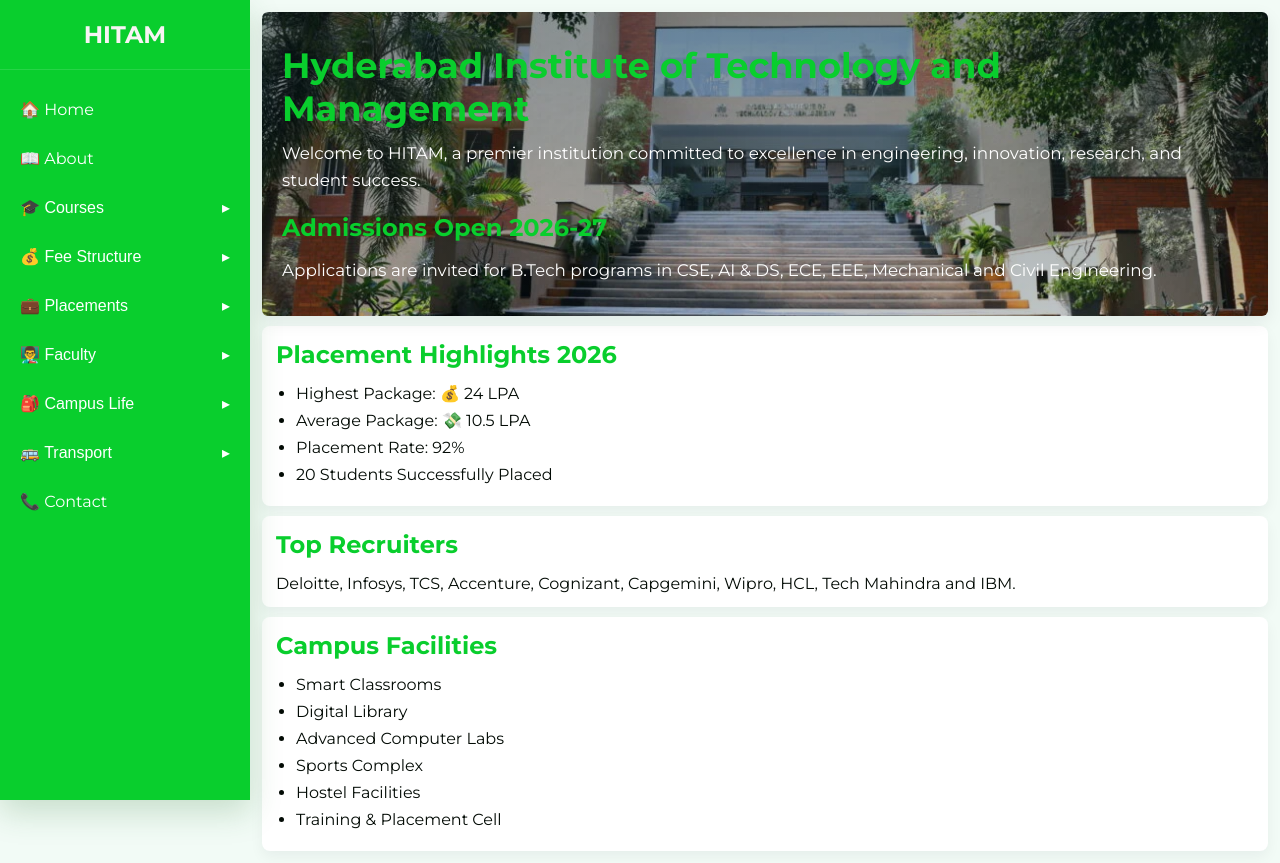
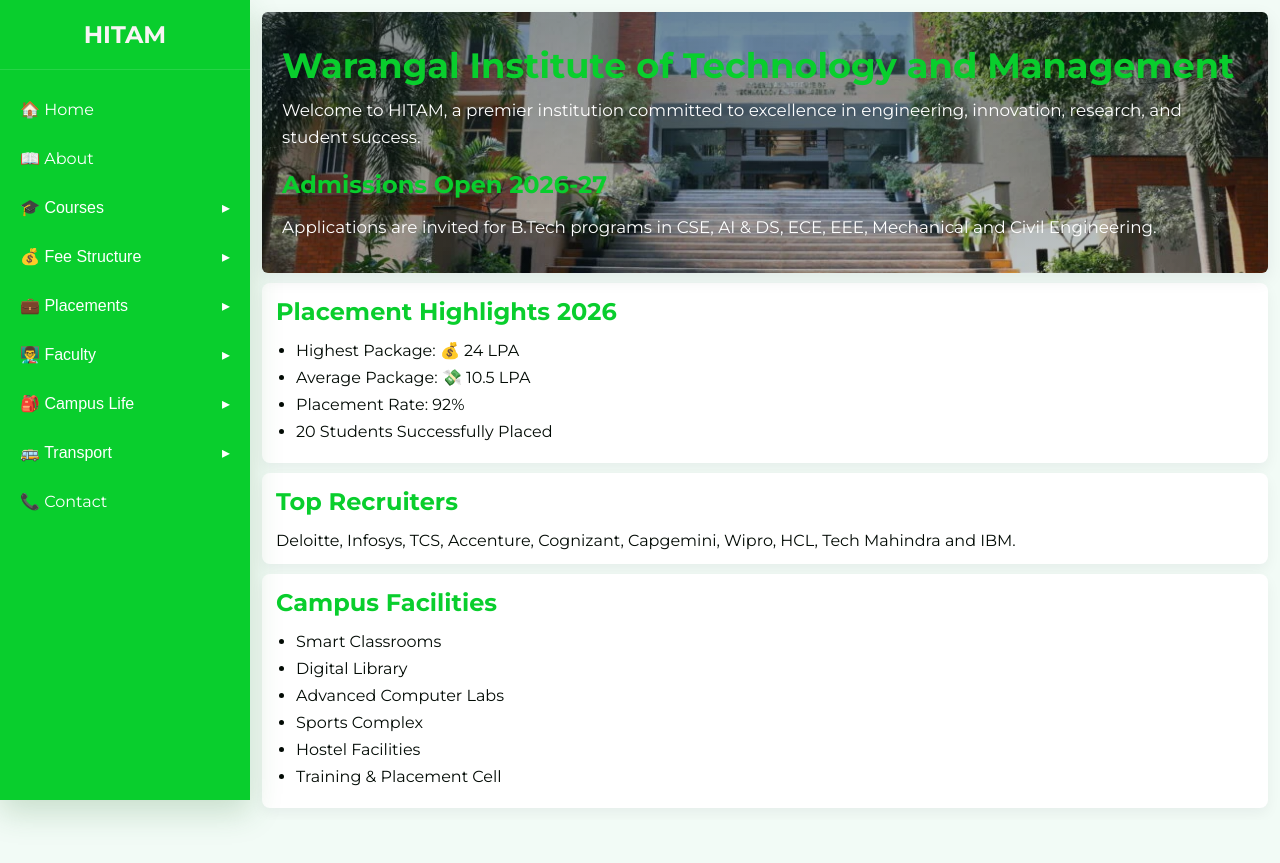
Before and after one commit to VISHNU19HITAM/hitam-college-website, a plain HTML site: page index.html in a window 1280 px wide. After the commit the page ends 820 px from the top, so only its background shows below. Drawn offline with Linux system fonts and the light colour scheme.

Commit message:
Update index.html

```diff
--- a/index.html
+++ b/index.html
@@ -69,7 +69,7 @@
 
     <div class="hero" style="--hero-image: url('images/hitam%20colege%20photo.webp')">
 
-        <h1>Hyderabad Institute of Technology and Management</h1>
+        <h1>Warangal Institute of Technology and Management</h1>
 
         <p>
             Welcome to HITAM, a premier institution committed to
```
